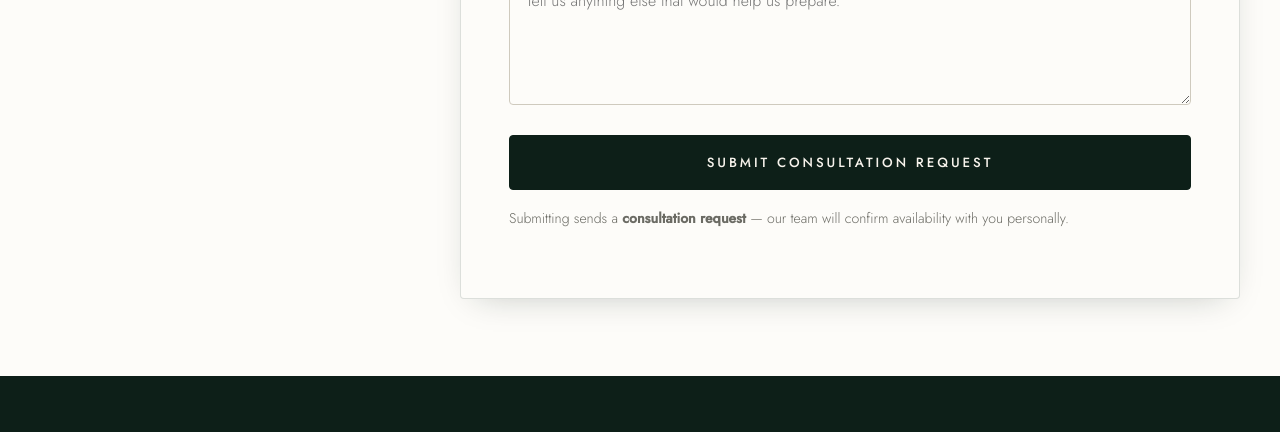
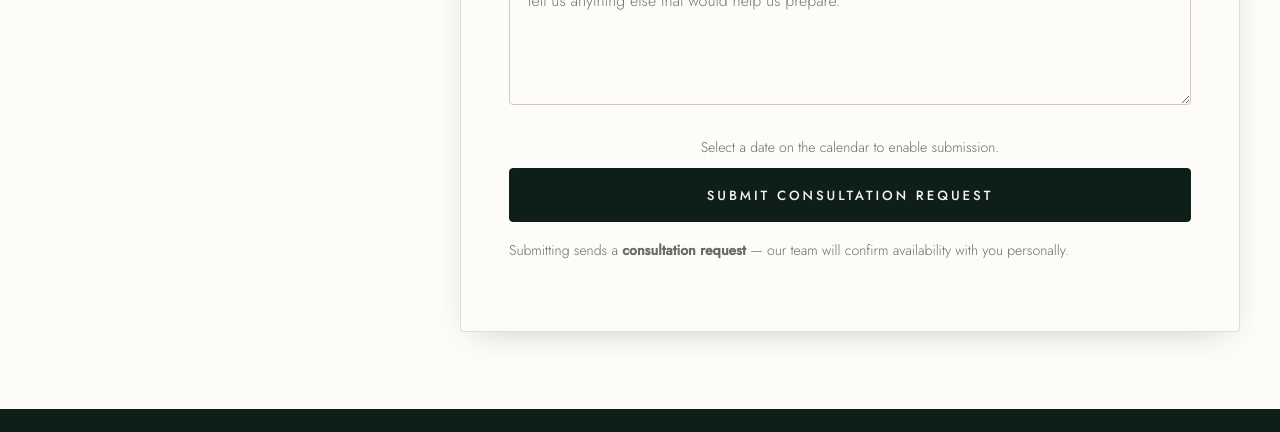
Before and after one commit to caliqjones-bit/Cherish-Moments-Decor, a website: page book-consultation.html in a window 1280 px wide. Shown: the part 1400-1832 px from the top of the page. Drawn offline with nearby package versions, Linux system fonts and the light colour scheme.

Commit message:
Add calendar-date hint above consultation submit button

```diff
--- a/book-consultation.html
+++ b/book-consultation.html
@@ -194,6 +194,7 @@
               </div>
               <div class="hp-field" aria-hidden="true"><label>Leave this field empty<input type="text" name="company_website" tabindex="-1" autocomplete="off"></label></div>
               <div class="full">
+                <p class="form-note" style="margin-bottom:.5rem;text-align:center">Select a date on the calendar to enable submission.</p>
                 <button class="btn btn-primary" type="submit" style="width:100%">Submit Consultation Request</button>
                 <p class="form-status" aria-live="polite"></p>
                 <p class="form-note mt-1">Submitting sends a <strong>consultation request</strong> — our team will confirm availability with you personally.</p>
```
